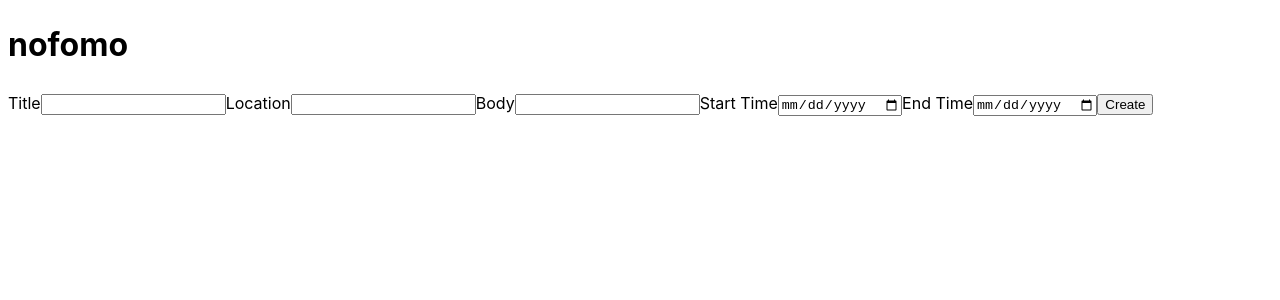
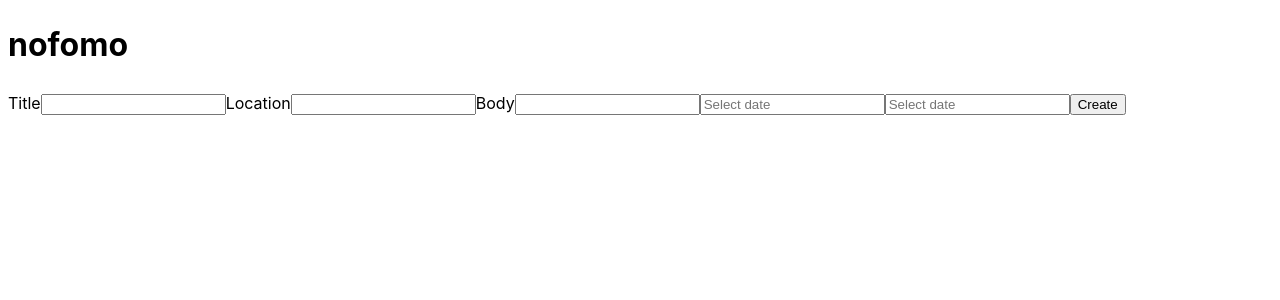
Before and after one commit to datderek/nofomo, a React (Vite) app in the folder frontend/: page / in a window 1280 px wide. Shown: the top 300 px of the page. Built offline with nearby package versions, Linux system fonts and the light colour scheme.

Commit message:
Add react-datepicker for time selection

```diff
--- a/frontend/package.json
+++ b/frontend/package.json
@@ -10,6 +10,7 @@
   },
   "dependencies": {
     "react": "^18.3.1",
+    "react-datepicker": "^7.3.0",
     "react-dom": "^18.3.1",
     "react-hook-form": "^7.52.1"
   },
--- a/frontend/src/components/PostForm/DateInput.jsx
+++ /dev/null
@@ -1,14 +0,0 @@
-export default function DateInput({ name, label, register, options, error }) {
-  return (
-    <>
-      <label htmlFor={name}>{label}</label>
-      <input
-        id={name}
-        type="date"
-        {...register(name, options)}
-        aria-invalid={error ? true : false}
-      />
-      {error && <span>{error.message}</span>}
-    </>
-  );
-}
--- a/frontend/src/components/PostForm/PostForm.jsx
+++ b/frontend/src/components/PostForm/PostForm.jsx
@@ -1,10 +1,32 @@
 import { useState } from 'react';
-import { useForm } from 'react-hook-form';
+import { useForm, Controller } from 'react-hook-form';
+import DatePicker from 'react-datepicker';
 import TextInput from './TextInput.jsx';
-import DateInput from './DateInput.jsx';
+import 'react-datepicker/dist/react-datepicker.css';
+
+const formatDate = (date) => {
+  if (typeof date === 'undefined') return date;
+
+  return date.toISOString().slice(0, 19).replace('T', ' ');
+};
+
+const hasStart = (watch) => (val) => {
+  if (val !== '' && typeof watch('eventStart') === 'undefined') {
+    return 'Please provide a start time when selecting an end time';
+  }
+};
+
+const greaterThanStart = (watch) => (val) => {
+  const startDate = watch('eventStart');
+  const endDate = val;
+  if (endDate < startDate) {
+    return 'End time must be after start time';
+  }
+};
 
 export default function PostForm() {
   const {
+    control,
     register,
     handleSubmit,
     reset,
@@ -14,6 +36,9 @@ export default function PostForm() {
   const [serverErrors, setServerErrors] = useState([]);
 
   const submitHandler = async (data) => {
+    data.eventStart = formatDate(data.eventStart);
+    data.eventEnd = formatDate(data.eventEnd);
+
     try {
       const response = await fetch('http://localhost:4000/api/posts', {
         method: 'POST',
@@ -78,30 +103,45 @@ export default function PostForm() {
         }}
         error={errors.body}
       />
-      <DateInput name="eventStart" label="Start Time" register={register} />
-      <DateInput
+      <Controller
+        name="eventStart"
+        control={control}
+        render={({ field: { onChange, value } }) => (
+          <DatePicker
+            placeholderText="Select date"
+            showTimeSelect
+            timeIntervals={15}
+            timeFormat="HH:mm"
+            dateFormat="MMMM d, yyyy h:mm aa"
+            onChange={onChange}
+            selected={value}
+            enableTabLoop={false}
+          />
+        )}
+      />
+      <Controller
         name="eventEnd"
-        label="End Time"
-        register={register}
-        options={{
+        control={control}
+        rules={{
           validate: {
-            hasStart: (val) => {
-              if (val !== '' && watch('eventStart') === '') {
-                return 'Please provide a start time when selecting an end time';
-              }
-            },
-            greaterThanStart: (val) => {
-              const startDate = new Date(watch('eventStart'));
-              const endDate = new Date(val);
-              if (endDate < startDate) {
-                return 'End time must be after start time';
-              }
-            },
+            hasStart: hasStart(watch),
+            greaterThanStart: greaterThanStart(watch),
           },
         }}
-        error={errors.eventEnd}
+        render={({ field: { onChange, value } }) => (
+          <DatePicker
+            placeholderText="Select date"
+            showTimeSelect
+            timeIntervals={15}
+            timeFormat="HH:mm"
+            dateFormat="MMMM d, yyyy h:mm aa"
+            onChange={onChange}
+            selected={value}
+            enableTabLoop={false}
+          />
+        )}
       />
-
+      {errors.eventEnd && <span>{errors.eventEnd.message}</span>}
       <button type="submit">Create</button>
     </form>
   );
--- a/frontend/src/components/PostForm/TextInput.jsx
+++ b/frontend/src/components/PostForm/TextInput.jsx
@@ -1,7 +1,7 @@
 export default function TextInput({ name, label, register, options, error }) {
   return (
     <>
-      <label htmlFor={name}>{label}</label>
+      {label && <label htmlFor={name}>{label}</label>}
       <input
         id={name}
         type="text"
```
Also changed, not shown: 1 other file (tests, documents, lock files or other folders).
